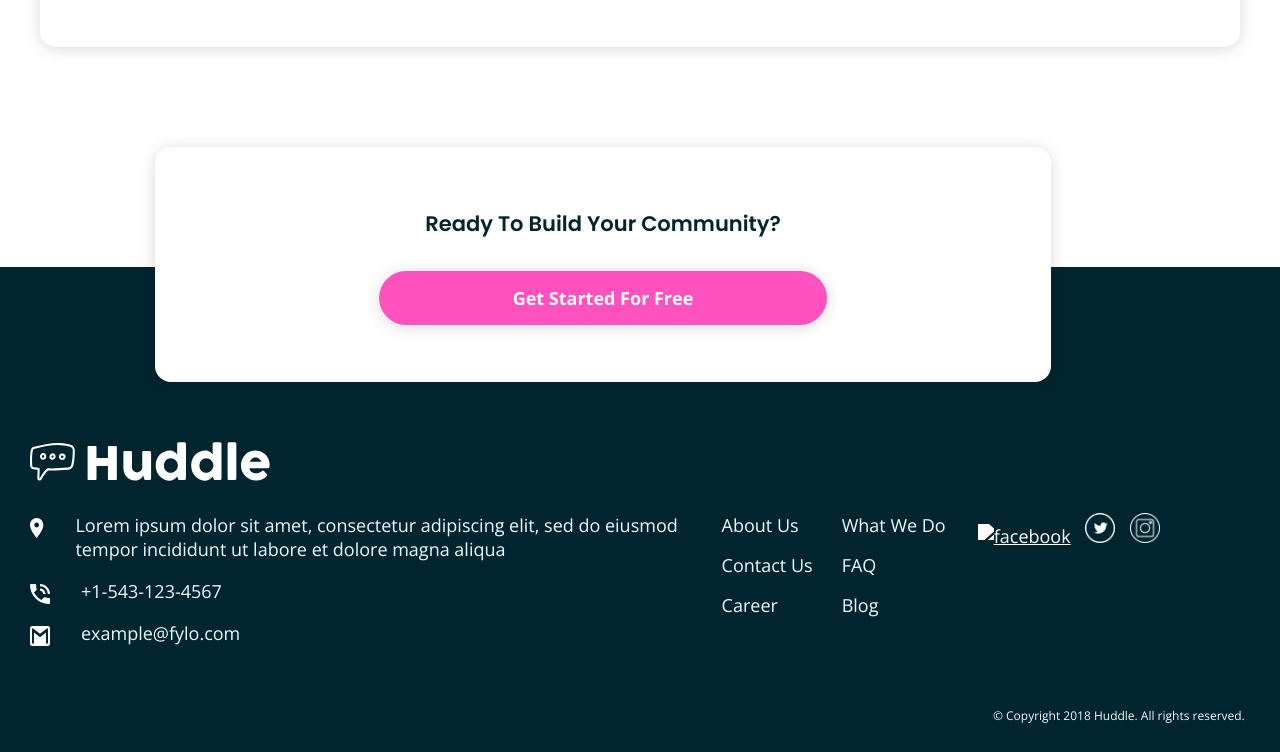
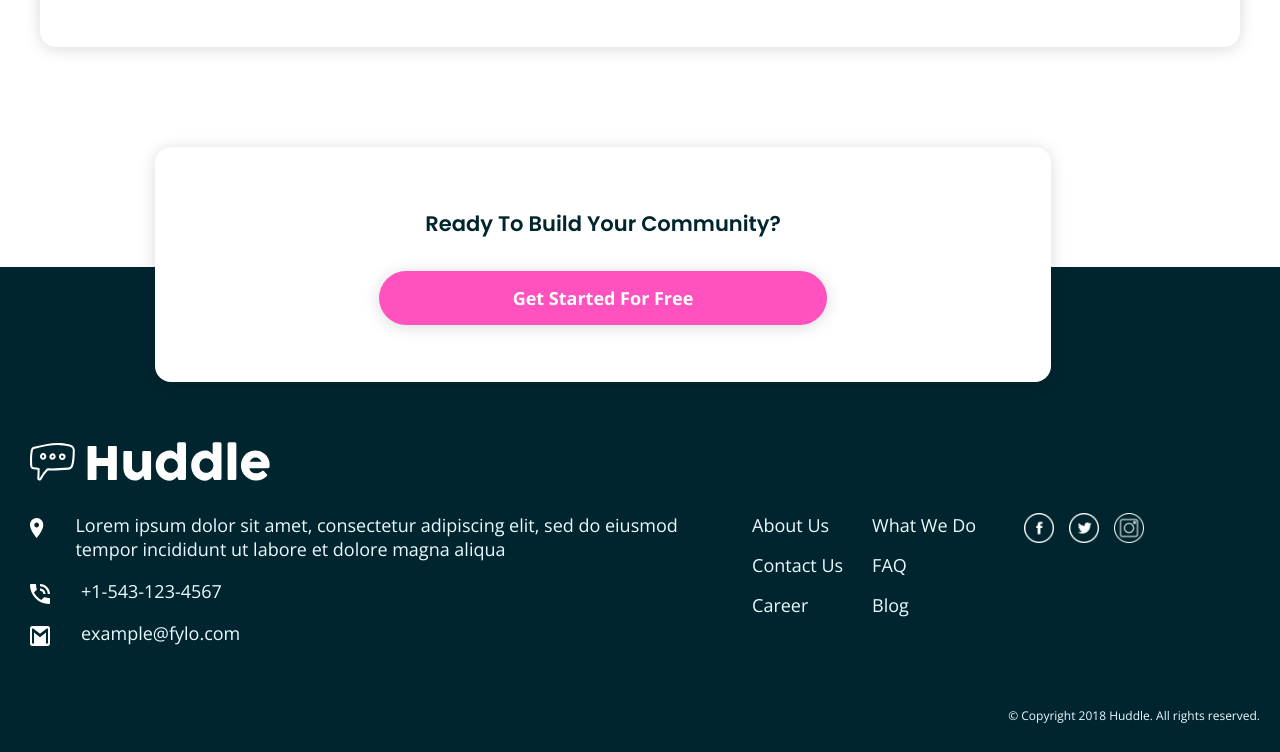
Before and after one commit to danielpeace7/Responsiveness-and-Media-Query, a plain HTML site: page index.html in a window 1280 px wide. Shown: the part 2215-2967 px from the top of the page. Drawn offline with nearby package versions, Linux system fonts and the light colour scheme.

Commit message:
changed Facebook img

```diff
--- a/index.html
+++ b/index.html
@@ -84,7 +84,7 @@
     </div>
 
     <div class="social">
-      <a href="https://www.facebook.com/"><img class="facebook" src="#" alt="facebook"></a>
+      <a href="https://www.facebook.com/"><img class="facebook" src="images/facebook.png" alt="facebook"></a>
       <a href="https://www.twitter.com/"><img class="twitter" src="images/twitter.png" alt="twitter"></a>
       <a href="https://www.instagram.com"><img class="instagram" src="images/instagram.png" alt="instagram"></a>
     </div>
```
